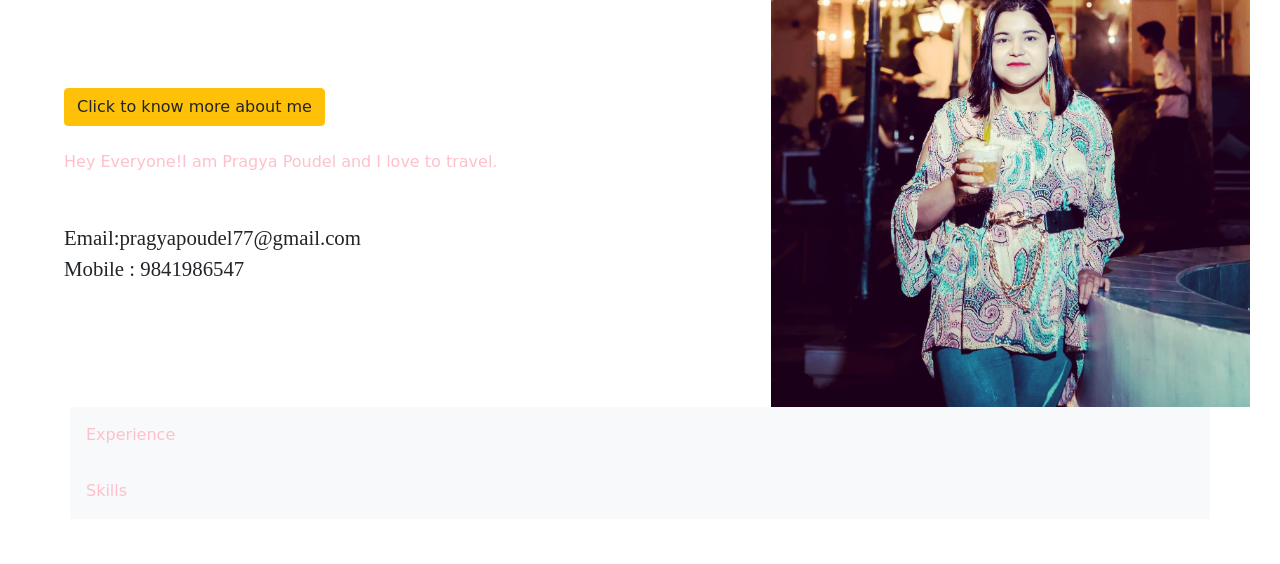
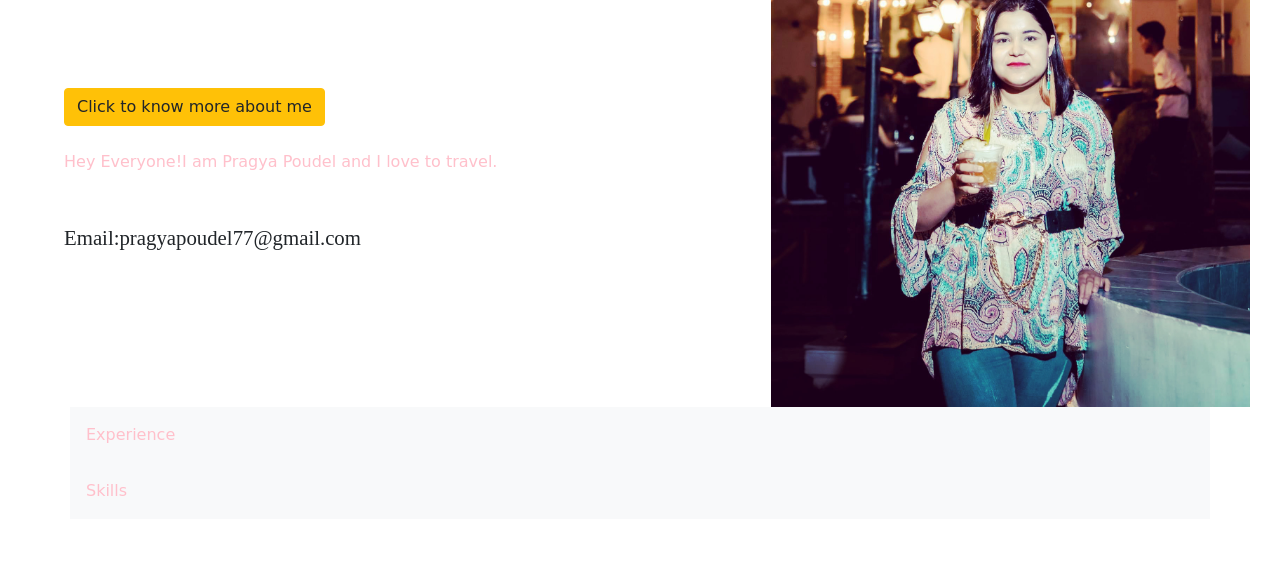
Before and after one commit to SMpragyapoudel/SMpragyapoudel.github.io, a plain HTML site: page index.html in a window 1280 px wide. Shown: the part 192-756 px from the top of the page. Drawn offline with nearby package versions, Linux system fonts and the light colour scheme; a web font is replaced by a local one.

Commit message:
Update index.html

```diff
--- a/index.html
+++ b/index.html
@@ -89,7 +89,7 @@
 
                 <div class="email ml-5">
                   Email:pragyapoudel77@gmail.com <br>
-                  Mobile : 9841986547
+                  <br>
                 </div>
 
           </div>
```
